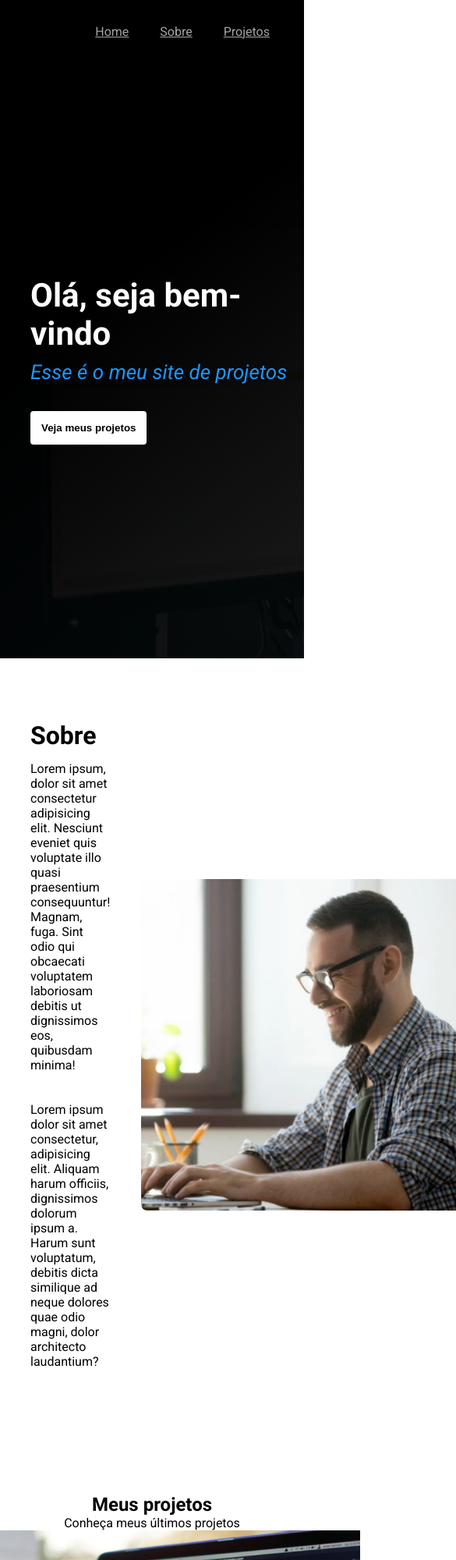
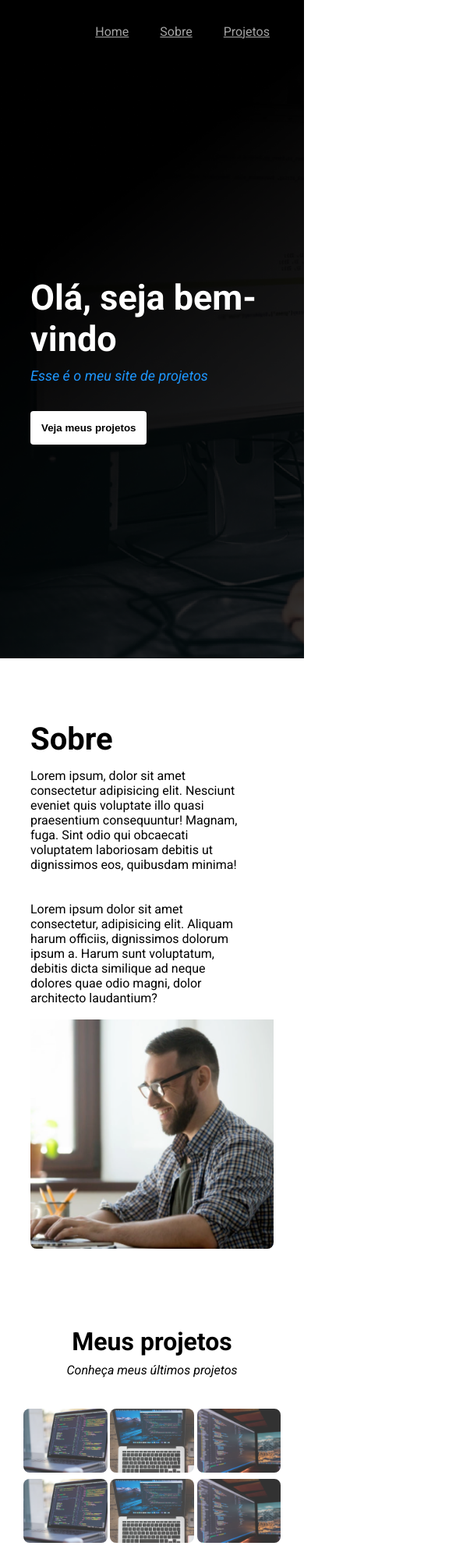
Before and after one commit to teteusport87/meus-projetos, a plain HTML site: page index.html in a window 390 px wide. Shown: the top 2000 px of the page at 78% size, 585 px wide, since content can reach past the window. Drawn offline with Linux system fonts and the light colour scheme.

Commit message:
atualização 3

```diff
--- a/css/estilos.css
+++ b/css/estilos.css
@@ -106,3 +106,95 @@ body{
     justify-content: center;
     padding: 80px 0;
 }
+
+.projetos h2{
+    font-size: 32px;
+    margin-bottom: 8px;
+    margin-top: 20px;
+}
+
+.projetos p{
+    margin-bottom: 40px;
+    font-style: italic;
+}
+
+.projetos-lista{
+    width: 100%;
+    display: flex;
+    margin-bottom: 8px;
+    justify-content: center;
+    align-items: center;
+}
+
+.projetos img{
+    width: 22%;
+    margin-right: 0.5%;
+    margin-left: 0.5%;
+    opacity: 0.8;
+    border-radius: 8px;
+    transition: 0.9s;
+}
+
+.projetos img:hover{
+    opacity: 1;
+    transform: scale(1.1);
+}
+
+.action{
+    background-color: #000;
+    border: 0;
+    padding: 12px 28px;
+    border-radius: 4px;
+    font-size: 18px;
+    color: #fff;
+    margin-top: 18px;
+    cursor: pointer;
+}
+
+footer{
+    background-color: #000;
+}
+
+footer p{
+    color: #fff;
+    text-align: center;
+    padding: 12px;;
+}
+
+@media(max-width: 1050px){
+    .main h1{
+        font-size: 45px;
+    }
+    .main p{
+        font-size: 18px;
+    }
+    .main{
+        background-size: cover;
+    }
+    .sobre{
+        flex-direction: column;
+        padding-top: 80px;
+        padding-left: 0;
+        padding-right: 0;
+        padding-bottom: 0;
+    }
+    .sobre div{
+        max-width: 80%;
+    }
+    .sobre div h2{
+        font-size: 40px;
+    }
+    .sobre img{
+        max-width: 80%;
+        padding-top: 18px;
+    }
+    .projetos img{
+        width: 27.5%;
+    }
+    .footer{
+        flex-direction: column;
+        padding: 0 20%;
+        padding-top: 16px;
+        padding-bottom: 16px;
+    }
+}
--- a/index.html
+++ b/index.html
@@ -55,6 +55,12 @@
             <img src="img/projeto2.png" alt="Meu projeto 02">
             <img src="img/projeto3.png" alt="Meu projeto 03">
         </div>
+        <a href="#"><button class="action">Fale Comigo!</button></a>
     </section>
+
+    <footer>
+        <p>Desenvolvido por Matheus - Todos os diretos reservados.</p>
+    </footer>
+
 </body>
 </html>
```
